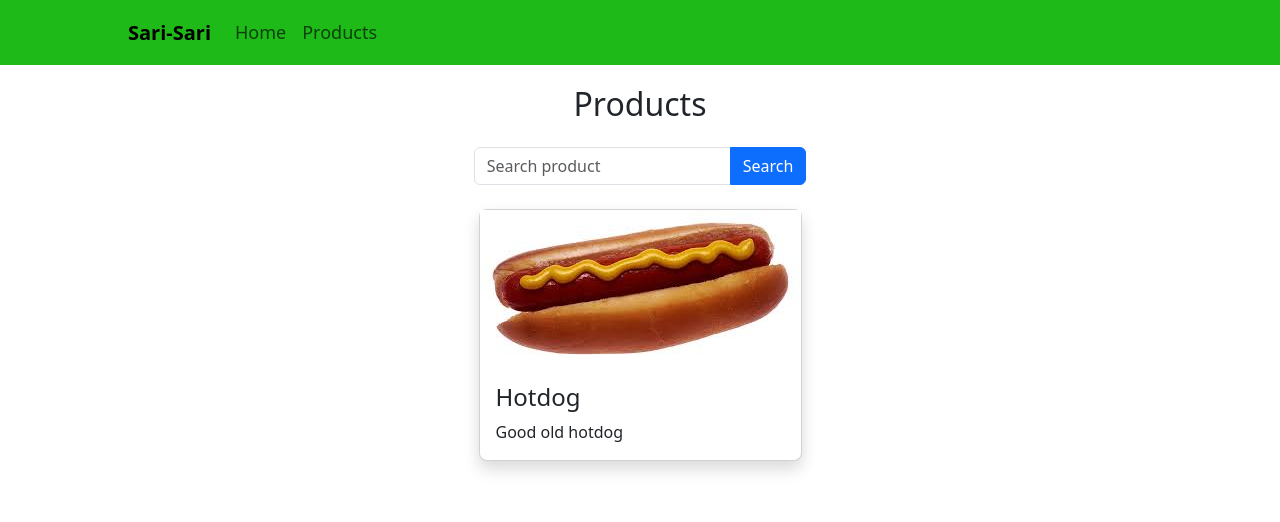
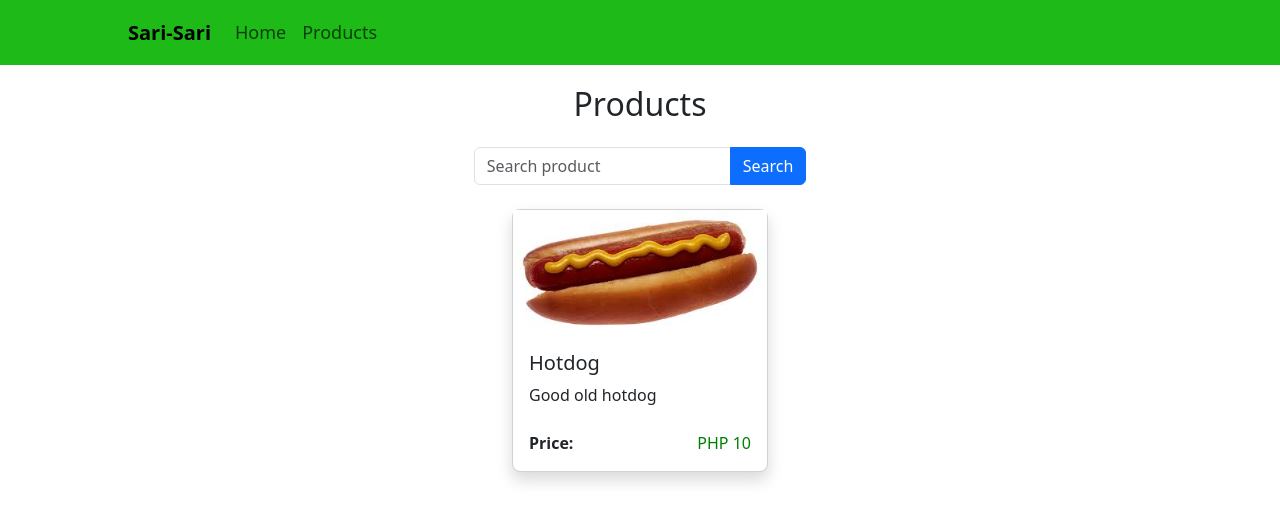
Before and after one commit to Scrappyz/Sari-Sari, a React (Vite) app in the folder frontend/: page /products in a window 1280 px wide. Shown: the top 522 px of the page. Built offline with nearby package versions, Linux system fonts and the light colour scheme.

Commit message:
Added price to products

```diff
--- a/frontend/src/user/components/ProductCard/ProductCard.jsx
+++ b/frontend/src/user/components/ProductCard/ProductCard.jsx
@@ -4,11 +4,19 @@ import './ProductCard.css';
 
 function ProductCard() {
     return (
-		<div className='card rounded-3 shadow'>
+		<div className='card p-0 rounded-3 shadow' style={{maxWidth: "16rem"}}>
 			<img src='hotdog.jpg' />
 			<div className='card-body'>
-				<h4 className='card-title'>Hotdog</h4>
-				<p className='card-text'>Good old hotdog</p>
+				<div>
+					<h5 className='card-title'>Hotdog</h5>
+				</div>
+				<div>
+					<p className='card-text'>Good old hotdog</p>
+				</div>
+				<div className='d-flex justify-content-between mt-4' style={{fontSize: "16px"}}>
+					<strong className='card-text'>Price:</strong>
+					<p className='card-text' style={{color: "green"}}>PHP 10</p>
+				</div>
 			</div>
 		</div>
 	)
```
